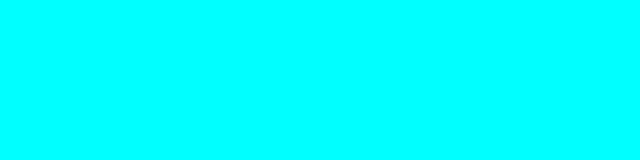
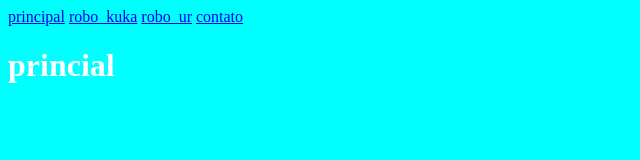
Before and after one commit to gustavosouza17-afk/site-rob-, a plain HTML site: page index.html in a window 1280 px wide. Shown: the whole page, without its empty margins (0-640 px from the left). Drawn offline with Linux system fonts and the light colour scheme.

Commit message:
segunda verão

```diff
--- a/index.html
+++ b/index.html
@@ -8,6 +8,19 @@
 
 </head>
 <body>
+    <header>
+        <nav>
+            <a href="./index.html">principal</a>
+            <a href="./html/robo_kuka.html">robo_kuka</a>
+            <a href="./html/robo_ur.html">robo_ur</a>
+            <a href="./html/contato.html">contato</a>
+        </nav>
+        <main>
+            <h1>princial</h1>
+        </main>
+    </header>
+    <footer>
 
+    </footer>
 </body>
 </html>
```
Also changed, not shown: html/contato.html (added), html/robo_kuka.html (added), html/robo_ur.html (added).
